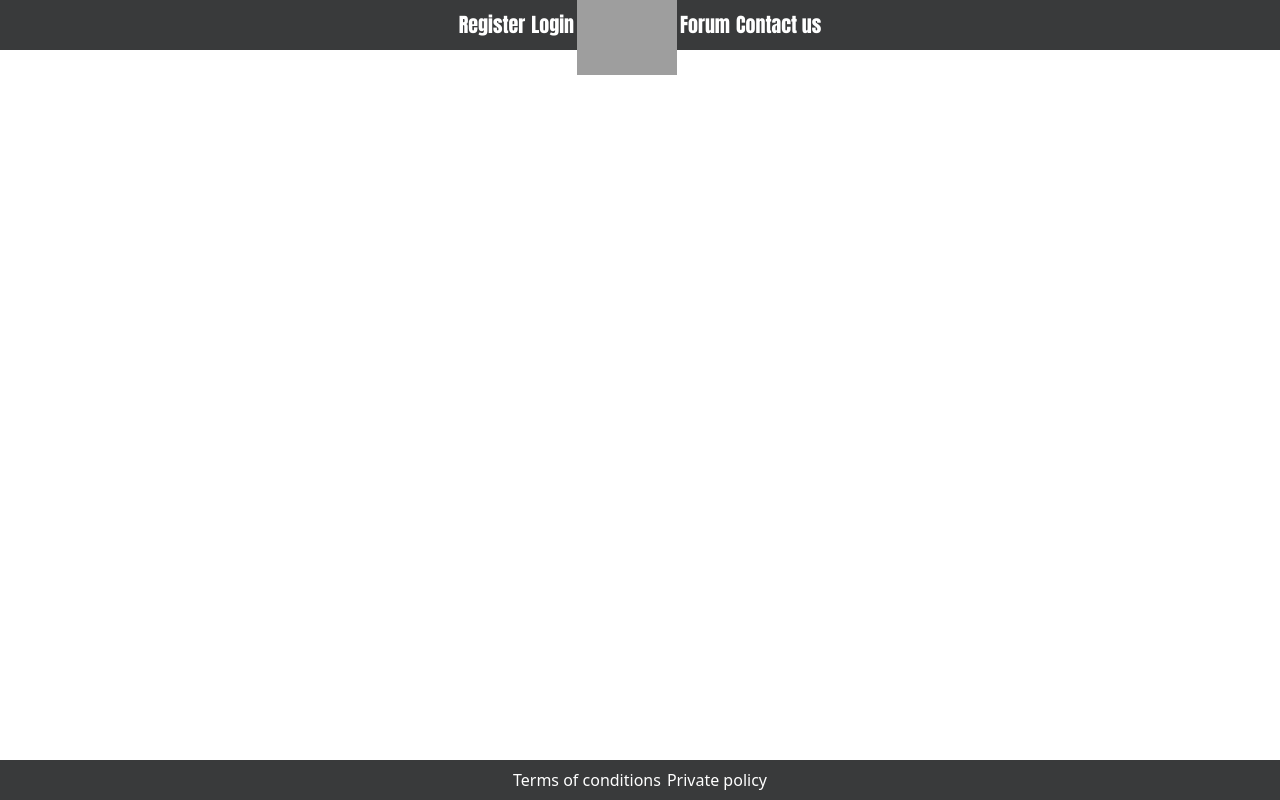
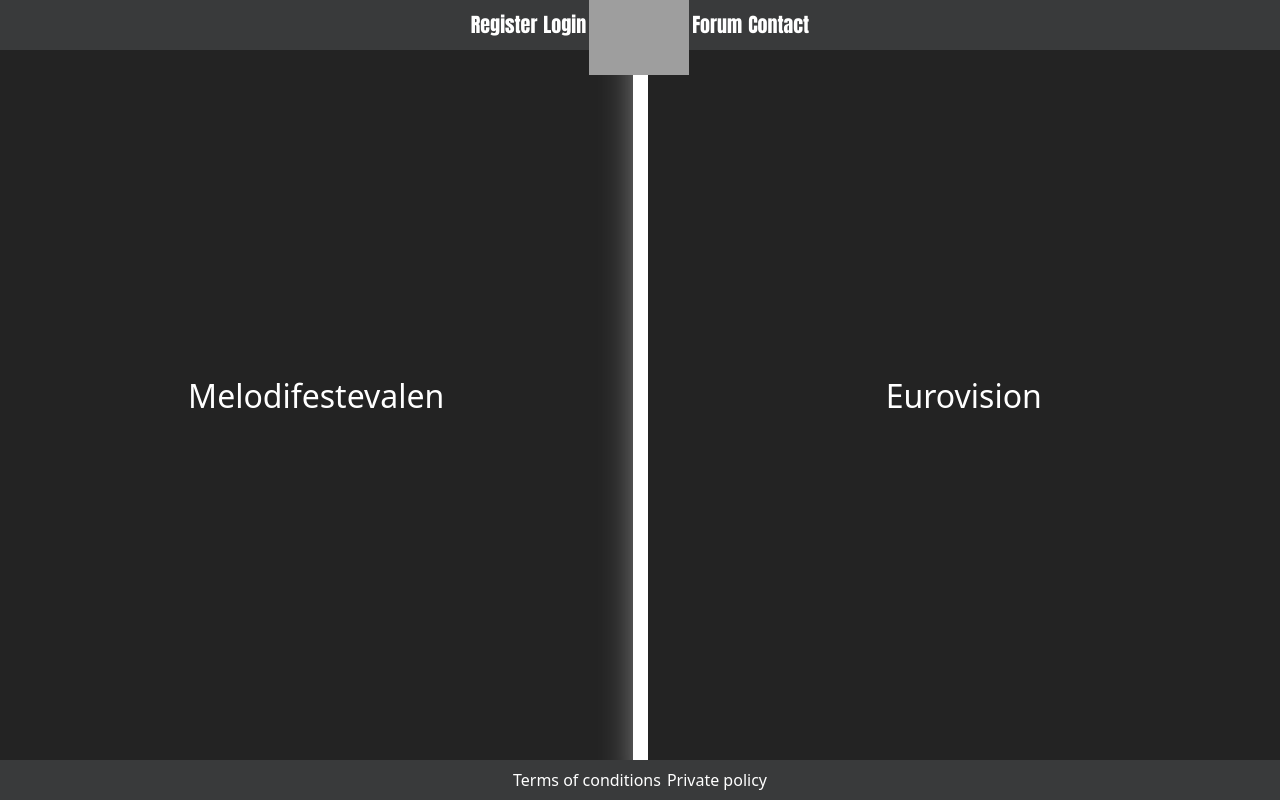
Before and after one commit to sednice13/mellomanias, a React (Create React App) app: page /forum in a window 1280 px wide. Built offline with nearby package versions, Linux system fonts and the light colour scheme; grey boxes are pictures that could not be loaded.

Commit message:
wokring on forum, first selection between eurovision and melodifestevalen

```diff
--- a/src/App.jsx
+++ b/src/App.jsx
@@ -9,11 +9,13 @@
 import Home from './components/sites/Home';
 import Register from './components/account/Register';
 import Login from './components/account/Login';
+import { AuthProvider } from './components/account/Authcontext';
+import Chooseforum from './components/sites/Forum/Chooseforum';
 
 class App extends Component {
   render() {
     return (
-
+        <AuthProvider>
       <div className="app-container">
         <Header />
         <div className="content-wrapper">
@@ -25,12 +27,14 @@
             <Route path='/terms' exact element={<Terms />} />
             <Route path='/private' exact element={<Private />} />
             <Route path='/login' exact element={<Login />} />
+            <Route path='/forum' exact element={<Chooseforum />}/>
             </Routes>
         </Router>
           </Container>
         </div>
         <Footer />
       </div>
+      </AuthProvider>
     );
   }
 }
--- a/src/components/account/Authcontext.jsx
+++ b/src/components/account/Authcontext.jsx
@@ -14,7 +14,7 @@
         }
 
         try {
-            const loginReq = await axios.post('http://localhost:8089/user/login', JSON.stringify(reqbody), {
+            const loginReq = await axios.post('http://localhost:8080/user/login', JSON.stringify(reqbody), {
                 headers: {
                     'Content-Type': 'application/json',
                 }
--- a/src/components/account/Login.jsx
+++ b/src/components/account/Login.jsx
@@ -0,0 +1,157 @@
+import React, { useState, useContext } from "react";
+import mystyles from './styles/mystyles.module.css'
+import { Slide } from 'react-awesome-reveal';
+import {AuthContext} from './Authcontext'
+import { useNavigate } from 'react-router-dom'
+
+
+
+
+
+
+
+
+
+
+
+const Login = () => {
+
+   const navigate = useNavigate()
+
+   const [formValue, setformValue] = React.useState({
+      username: '',
+      password: '',
+
+
+   });
+
+   const [status, setStatus] = React.useState({
+
+      statustext: null,
+      code: null
+   })
+   const [showStatusAnimation, setShowStatusAnimation] = React.useState(false)
+   const { login } = useContext(AuthContext);
+
+
+
+
+
+   const handleSubmit = async (e) => {
+
+
+
+      try {
+         e.preventDefault()
+         const response = await login(formValue.username, formValue.password)
+
+         setStatus({
+
+            statustext: response.data.message,
+            code: response.status
+         })
+
+         setShowStatusAnimation(true)
+
+         setTimeout(() => {
+            setShowStatusAnimation(false)
+            if(response.status === 201) {
+               navigate('/')
+            }
+         }, 5000)
+
+
+
+      }
+
+       catch (error) {
+
+         setStatus({
+
+            statustext: error.response.data.message,
+            code: error.response.data.status
+         })
+
+         setShowStatusAnimation(true)
+
+         setTimeout(() => {
+            setShowStatusAnimation(false)
+         }, 5000)
+
+
+
+      }
+
+   }
+
+
+   const handleChange = (event) => {
+      setformValue({
+         ...formValue,
+         [event.target.name]: event.target.value,
+
+
+      });
+
+
+   }
+
+   return (
+
+      <div className={mystyles.accountsection}>
+
+         {showStatusAnimation && (
+            <Slide right>
+               <div className={mystyles.statusdiv} style={{
+                  backgroundColor: status.code === 201 ? 'green' : 'red',
+               }}>
+                  <p> {status.code} {status.statustext}</p>
+
+               </div>
+            </Slide>
+         )}
+
+
+         <div className={mystyles.fulldivcontent}>
+
+         <img src="https://i.imgur.com/wpSjCRM.png" alt="Beskrivande text" />
+
+
+
+            <form className={mystyles.signinform} onSubmit={handleSubmit} >
+
+               <label className={mystyles.labels}>
+                  Username
+               </label>
+
+               <input type='text' className={mystyles.inputs} name='username' onChange={handleChange}>
+
+               </input>
+
+
+               <label className={mystyles.labels}>
+                  Password
+               </label>
+
+               <input type='password' className={mystyles.inputs} name="password" onChange={handleChange}>
+
+               </input>
+
+               <button className={mystyles.coonectbutton}>log in.  </button>
+
+               <p> Terms of Service</p>
+
+            </form>
+
+         </div>
+         </div>
+
+
+   )
+
+
+}
+
+
+
+export default Login
--- a/src/components/account/Register.jsx
+++ b/src/components/account/Register.jsx
@@ -36,59 +36,52 @@
 
 
       try {
-
          const data = {
-
              user: formValue.username,
              password: formValue.password,
              mail: formValue.mail
-         }
+         };
 
          const config = {
              headers: {
                  'Content-Type': 'application/json',
              },
+         };
 
-         }
-
-         const registerReq = await axios.post('http://localhost:8089/user/register', JSON.stringify(data), config)
+         const registerReq = await axios.post('http://localhost:8080/user/register', JSON.stringify(data), config);
 
          if (registerReq.status === 201) {
              setStatus({
-
                  statustext: registerReq.data.message,
                  code: registerReq.status
-            })
+             });
 
-            setShowStatusAnimation(true)
+             setShowStatusAnimation(true);
 
              setTimeout(() => {
-               setShowStatusAnimation(false)
-               navigate('/login')
-            }, 5000)
-
+                 setShowStatusAnimation(false);
+                 navigate('/login');
+             }, 5000);
+         }
+     } catch (error) {
+         if (error.response) {
+             setStatus({
+                 statustext: error.response.data.message,
+                 code: error.response.status
+             });
+         } else {
+             // Handle cases where the error does not come from a HTTP response
+             setStatus({
+                 statustext: "An unexpected error occurred. Please try again later.",
+                 code: "Error"
+             });
          }
 
-
-
-      } catch (error) {
-
-
-
-         setStatus({
-
-            statustext: error.response.data.message,
-            code: error.response.data.status
-         })
-
-         setShowStatusAnimation(true)
+         setShowStatusAnimation(true);
 
          setTimeout(() => {
-            setShowStatusAnimation(false)
-         }, 5000)
-
-
-
+             setShowStatusAnimation(false);
+         }, 5000);
      }
 
 
@@ -109,7 +102,7 @@
       <div className={mystyles.accountsection}>
 
          {showStatusAnimation && (
-            <Slide right>
+            <Slide direction="right">
                <div className={mystyles.statusdiv} style={{
                   backgroundColor: status.code === 201 ? 'green' : 'red',
                }}>
--- a/src/components/account/styles/mystyles.module.css
+++ b/src/components/account/styles/mystyles.module.css
@@ -92,10 +92,10 @@
   width: 250px;
 }
 .statusdiv {
-  position: absolute;
+
   height: 30px;
   width: 230px;
-  right: 3px;
+ bottom: 140px;
   background-color: rgb(211, 68, 68);
 }
 .minecraftprofile {
--- a/src/components/base/Header.jsx
+++ b/src/components/base/Header.jsx
@@ -8,8 +8,8 @@
             <a href="/create-account" className={basestyles.headerstyles}>Register</a>
             <a href="/login" className={basestyles.headerstyles}>Login</a>
             <img src="https://i.imgur.com/wpSjCRM.png" alt="Beskrivande text" className={basestyles.imageheader} />
-            <a href="" className={basestyles.headerstyles} >Forum</a>
-            <a href="" className={basestyles.headerstyles}>Contact us</a>
+            <a href="/forum" className={basestyles.headerstyles} >Forum</a>
+            <a href="" className={basestyles.headerstyles}>Contact</a>
         </Container>
     );
 };
--- a/src/components/base/styles/basestyles.module.css
+++ b/src/components/base/styles/basestyles.module.css
@@ -13,6 +13,10 @@
   .header {
     top: 0;
     height: 50px !important;
+    position: fixed !important;
+    left: 0;
+  right: 0;
+  z-index: 1000;
   }
   .imageheader{
     width: 100px;
--- /dev/null
+++ b/src/components/sites/Forum/Chooseforum.jsx
@@ -0,0 +1,22 @@
+import React from 'react';
+import { Fade, Slide } from 'react-awesome-reveal';
+import styles from './styles/ChooseForum.module.css';  // Justera sökvägen efter din projektmappstruktur
+
+const ChooseForum = () => {
+  return (
+    <div className={styles.container}>
+      <Slide direction="left" duration={1030} triggerOnce>
+        <div className={styles.slidePanel + ' ' + styles.leftPanel} >
+        <Fade duration={1700}> <h2> Melodifestevalen </h2> </Fade>
+        </div>
+      </Slide>
+      <Slide direction="right" duration={1000} triggerOnce>
+        <div className={styles.slidePanel + ' ' + styles.rightPanel} >
+            <Fade duration={1700}> <h2> Eurovision </h2>  </Fade>
+             </div>
+      </Slide>
+    </div>
+  );
+}
+
+export default ChooseForum;
--- /dev/null
+++ b/src/components/sites/Forum/styles/ChooseForum.module.css
@@ -0,0 +1,38 @@
+.container {
+    position: fixed;
+    top: 0;
+    left: 0;
+    width: 100vw;
+    height: 100vh;
+    overflow: hidden;
+  }
+
+  .slidePanel {
+    width: calc(50vw - 2.5px); /* Justerar bredden för att kompensera för vit kant */
+    height: 100vh;
+    background-color: rgb(35, 35, 35);
+    position: absolute;
+    box-sizing: border-box;
+    display: flex;
+    justify-content: center; /* Centrerar innehållet horisontellt */
+    align-items: center; /* Centrerar innehållet vertikalt */
+  }
+
+  .leftPanel {
+    left: 0;
+    border-right: 5px solid white;
+    box-shadow: 2px 0 40px rgba(255, 255, 255, 0.6);
+    border-radius: 10px;
+  }
+
+  .rightPanel {
+    right: 0;
+    border-left: 5px solid white;
+    box-shadow: -2px 0 40px rgba(255, 255, 255, 0.6);
+    border-radius: 10px;
+  }
+
+  h2 {
+    color: white;
+    margin: 0; /* Tar bort eventuellt standardmarginal för att undvika layoutproblem */
+  }
```
Lines whose indentation alone changed are shown as unchanged.
